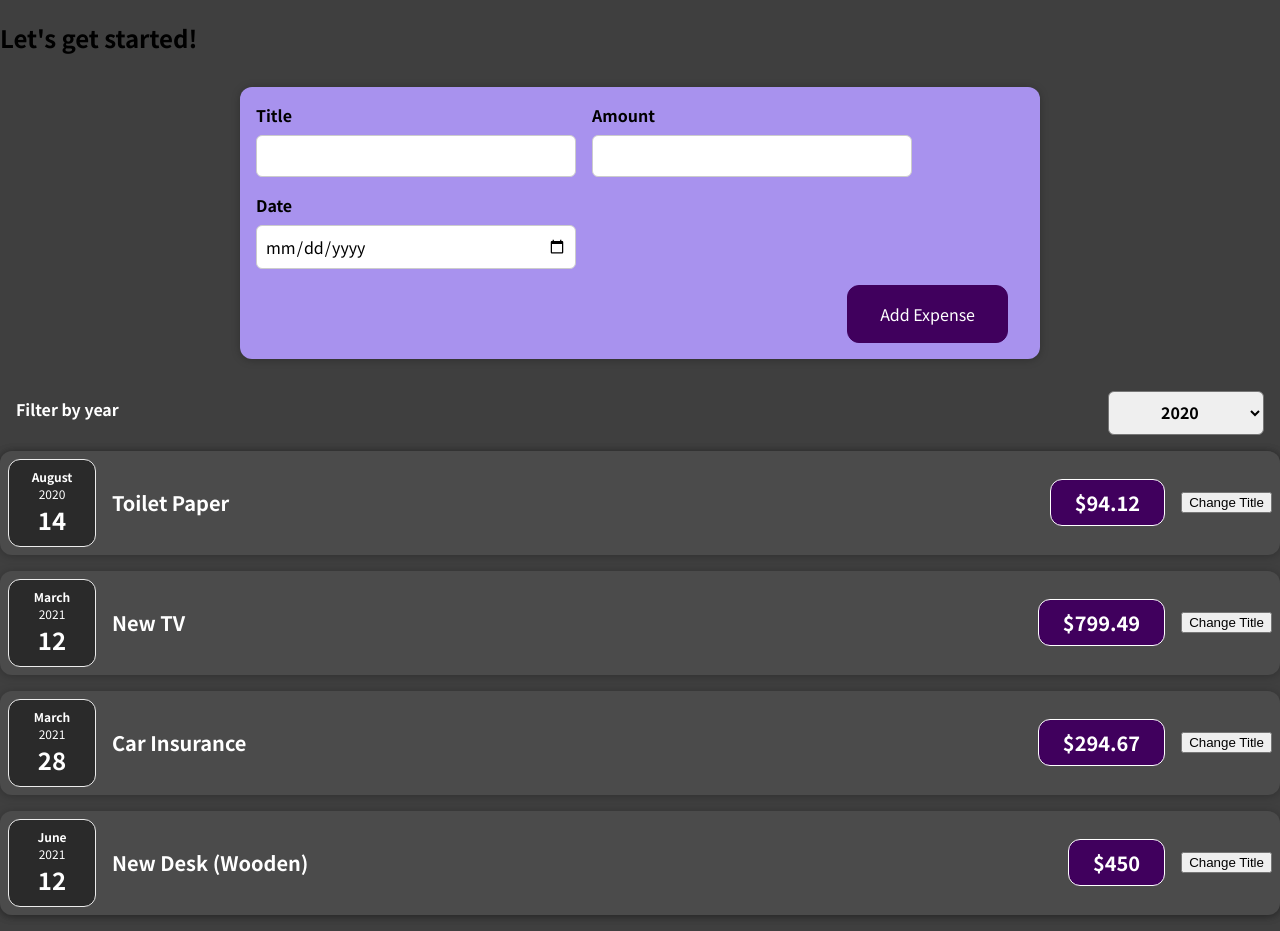
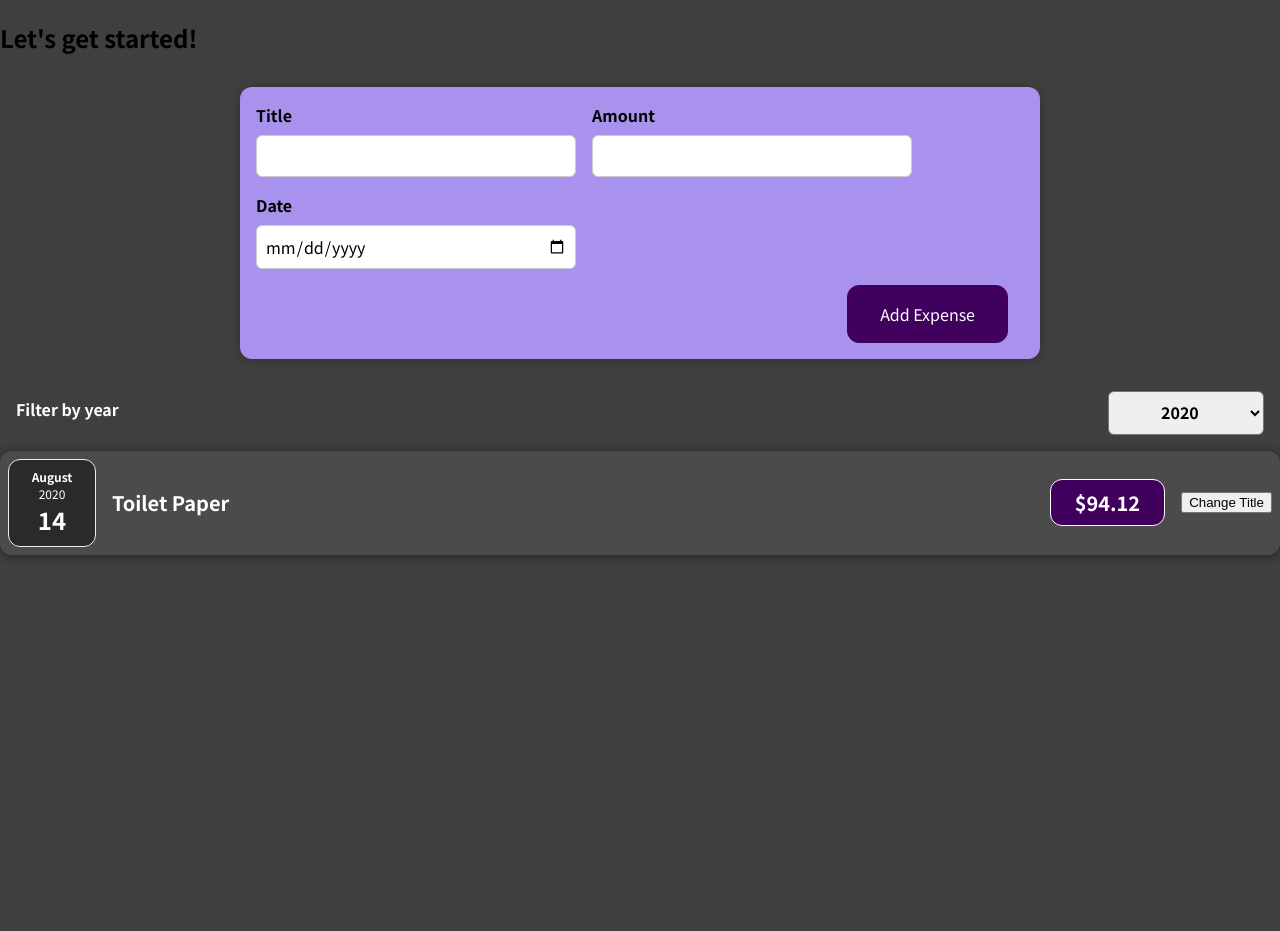
Before and after one commit to ilkyazar/react-complete-guide-expenses-app, a React (Create React App) app: page / in a window 1280 px wide. After the commit the page ends 800 px from the top, so only its background shows below. Built offline with nearby package versions, Linux system fonts and the light colour scheme.

Commit message:
add filtering with year and complete adding new expense

```diff
--- a/src/App.js
+++ b/src/App.js
@@ -1,8 +1,8 @@
+import { useState } from 'react';
 import Expenses from './components/Expenses/Expenses';
 import NewExpense from './components/NewExpense/NewExpense';
 
-function App() {
-  const expenses = [
+const dummyExpenses = [
   {
     id: 'e1',
     title: 'Toilet Paper',
@@ -28,10 +28,14 @@ function App() {
     date: new Date(2021, 5, 12),
   },
 ];
+function App() {
+  const [expenses, setExpenses] = useState(dummyExpenses);
 
   const handleAddNewExpense = (expense) => {
     console.log('Adding New Expense');
-    console.log(expenses);
+    setExpenses((previousExpenses) => {
+      return [expense, ...previousExpenses];
+    });
   };
 
   return (
--- a/src/components/Expenses/Expenses.js
+++ b/src/components/Expenses/Expenses.js
@@ -17,7 +17,9 @@ function Expenses(props) {
         onChangeYear={handleYearChanged}
       />
       <Card className="expenses">
-        {props.expenses.map((e) => (
+        {props.expenses
+          .filter((e) => e.date.getFullYear().toString() === year)
+          .map((e) => (
             <ExpenseItem
               key={e.id}
               title={e.title}
```
Lines whose indentation alone changed are shown as unchanged.
